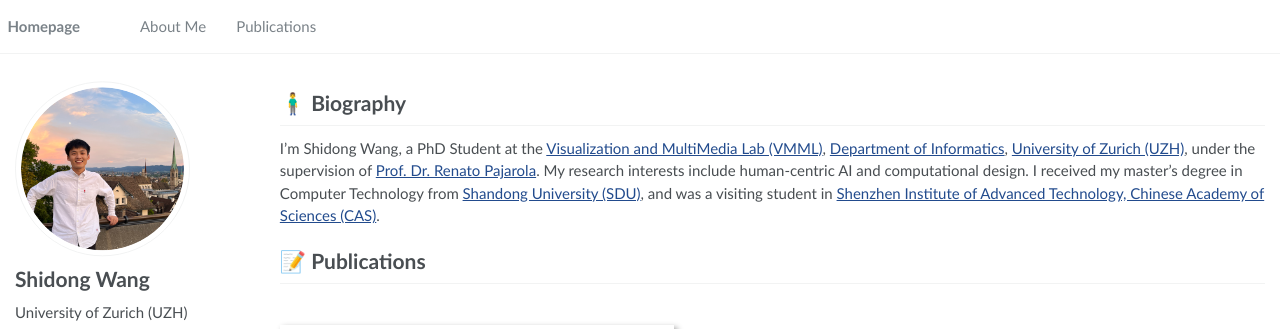
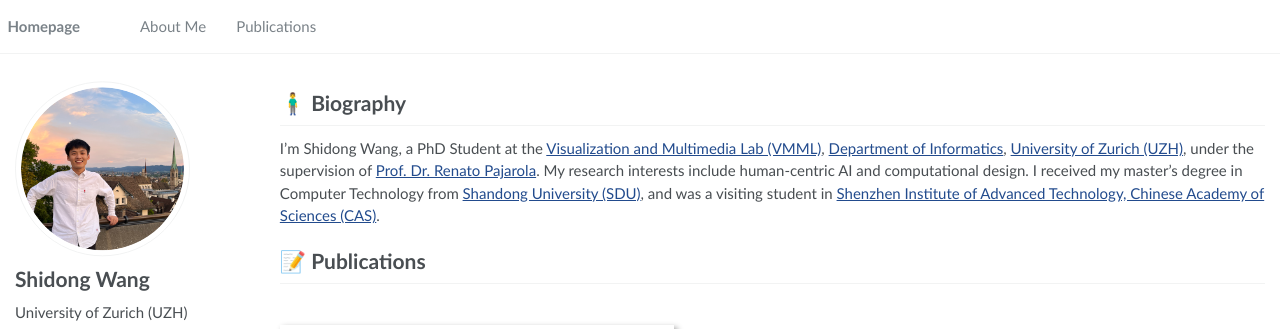
Before and after one commit to shidong-wang/shidong-wang.github.io, a Jekyll site: the page built from _pages/about.md, in a window 1280 px wide. Shown: the top 329 px of the page. Built offline with Jekyll 4.4.1, drawn with Linux system fonts in a browser that asks for light colours; some web fonts are replaced.

```diff
--- a/_pages/about.md
+++ b/_pages/about.md
@@ -19,7 +19,7 @@ redirect_from:
 
 # 🧍‍♂️ Biography
 
-I’m Shidong Wang, a PhD Student at the [Visualization and MultiMedia Lab (VMML)](https://www.ifi.uzh.ch/en/vmml.html), [Department of Informatics](https://www.ifi.uzh.ch/en.html), [University of Zurich (UZH)](https://www.uzh.ch/en.html), under the supervision of [Prof. Dr. Renato Pajarola](https://www.ifi.uzh.ch/en/vmml/people/current-staff/pajarola.html). My research interests include human-centric AI and computational design.
+I’m Shidong Wang, a PhD Student at the [Visualization and Multimedia Lab (VMML)](https://www.ifi.uzh.ch/en/vmml.html), [Department of Informatics](https://www.ifi.uzh.ch/en.html), [University of Zurich (UZH)](https://www.uzh.ch/en.html), under the supervision of [Prof. Dr. Renato Pajarola](https://www.ifi.uzh.ch/en/vmml/people/current-staff/pajarola.html). My research interests include human-centric AI and computational design.
 I received my master's degree in Computer Technology from [Shandong University (SDU)](https://www.sdu.edu.cn/), and was a visiting student in [Shenzhen Institute of Advanced Technology, Chinese Academy of Sciences (CAS)](https://www.siat.ac.cn/).
 
 <!-- # 🔥 News
```
